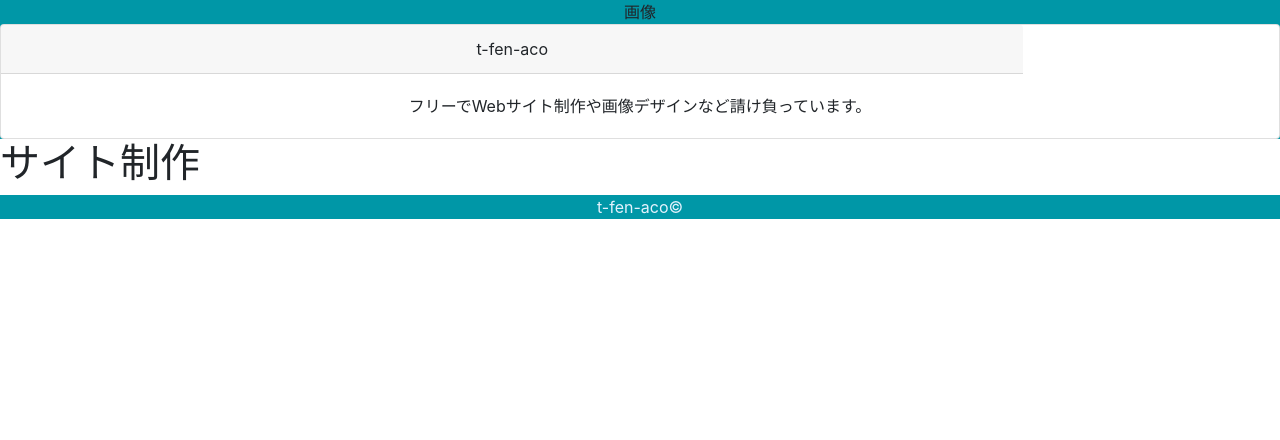
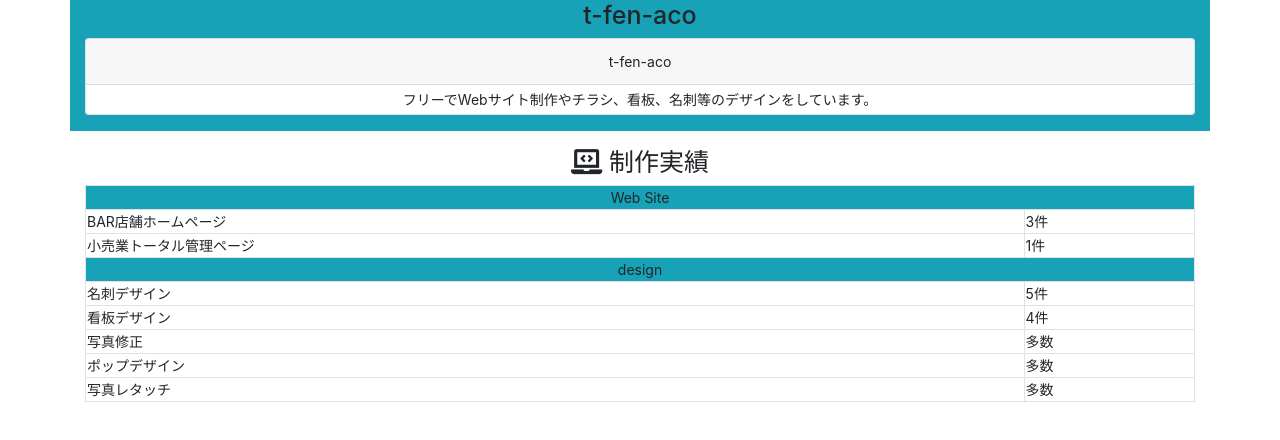
Before and after one commit to t-fen-aco/t-fen-aco.github.io, a plain HTML site: page index.html in a window 1280 px wide. Drawn offline with nearby package versions, Linux system fonts and the light colour scheme.

Commit message:
add bootstrap

```diff
--- a/css/main.css
+++ b/css/main.css
@@ -3,12 +3,9 @@
   text: #E3F2FD
   link: #81C784
 } */
-header {
-  background: #0097A7;
-  text-align: center;
+body {
+  font-size: 14px;
 }
-footer {
-  background: #0097A7;
-  color: #E3F2FD;
-  text-align: center;
+h1 {
+  font-size:25px;
 }
--- a/index.html
+++ b/index.html
@@ -10,25 +10,60 @@
 <script src="https://code.jquery.com/jquery-3.3.1.slim.min.js" integrity="sha384-q8i/X+965DzO0rT7abK41JStQIAqVgRVzpbzo5smXKp4YfRvH+8abtTE1Pi6jizo" crossorigin="anonymous"></script>
 <script src="https://cdnjs.cloudflare.com/ajax/libs/popper.js/1.14.7/umd/popper.min.js" integrity="sha384-UO2eT0CpHqdSJQ6hJty5KVphtPhzWj9WO1clHTMGa3JDZwrnQq4sF86dIHNDz0W1" crossorigin="anonymous"></script>
 <script src="https://stackpath.bootstrapcdn.com/bootstrap/4.3.1/js/bootstrap.min.js" integrity="sha384-JjSmVgyd0p3pXB1rRibZUAYoIIy6OrQ6VrjIEaFf/nJGzIxFDsf4x0xIM+B07jRM" crossorigin="anonymous"></script>
-<link rel="stylesheet" href="https://t-fen-aco.github.io/css/main.css" />
+<link rel="stylesheet" href="css/main.css" />
 </head>
 <body>
-  <header>
-    <div>画像</div>
+  <div class="container bg-info pb-3">
+    <h1 class="text-center">t-fen-aco</h1>
     <div class="card">
-      <div class="card-header" style="width:80%;">
+      <div class="card-header text-center">
         t-fen-aco
       </div>
-      <div class="card-body">
-        <p class="card-text">フリーでWebサイト制作や画像デザインなど請け負っています。</p>
+      <div class="card-text text-center p-1">
+        フリーでWebサイト制作やチラシ、看板、名刺等のデザインをしています。
       </div>
     </div>
-  </header>
-  <section>
-    <h1>サイト制作</h1>
-  </section>
-  <footer>
-    t-fen-aco©
-  </footer>
+  </div>
+  <div class="container">
+    <section class="mt-3">
+      <h1 class="text-center"><i class="fas fa-laptop-code"></i> 制作実績</h1>
+      <table class="table-bordered w-100">
+        <tr>
+          <td class="text-center bg-info" colspan="2">Web Site</td>
+        </tr>
+        <tr>
+          <td>BAR店舗ホームページ</td>
+          <td>3件</td>
+        </tr>
+        <tr>
+          <td>小売業トータル管理ページ</td>
+          <td>1件</td>
+        </tr>
+        <tr>
+          <td class="text-center bg-info" colspan="2">design</td>
+        </tr>
+        <tr>
+          <td>名刺デザイン</td>
+          <td>5件</td>
+        </tr>
+        <tr>
+          <td>看板デザイン</td>
+          <td>4件</td>
+        </tr>
+        <tr>
+          <td>写真修正</td>
+          <td>多数</td>
+        </tr>
+        <tr>
+          <td>ポップデザイン</td>
+          <td>多数</td>
+        </tr>
+        <tr>
+          <td>写真レタッチ</td>
+          <td>多数</td>
+        </tr>
+      </table>
+    </section>
+  </div>
 </body>
 </html>
```
